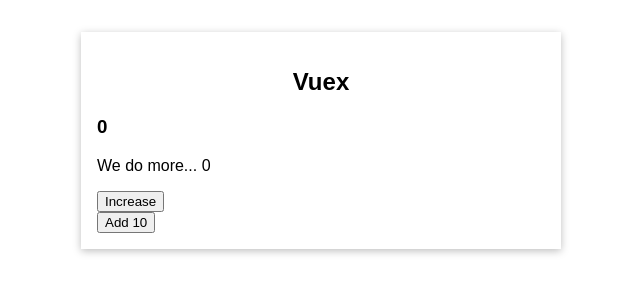
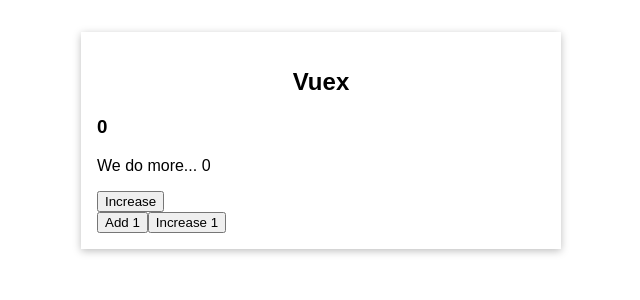
Before and after one commit to lemanfoetra/VUE-09-VUEX, a Vue app: page / in a window 1280 px wide. Shown: the top 300 px of the page, without its empty margins (319-959 px from the left). Built offline with nearby package versions, Linux system fonts and the light colour scheme.

Commit message:
Menggunakan mapper heler [mapGetters, mapActions]

```diff
--- a/src/components/ChangeCounter.vue
+++ b/src/components/ChangeCounter.vue
@@ -1,15 +1,19 @@
 <template>
     <div>
-        <button @click="addOne()">Add 10</button>
+        <button @click="increment()">Add 1</button>
+        <button @click="increase({ value: 1 })">Increase 1</button>
     </div>
 </template>
 
 <script>
+import { mapActions } from 'vuex'
+
 export default {
     methods: {
-        addOne() {
-            this.$store.dispatch('increment')
-        }
+        // addOne() {
+        //     this.$store.dispatch('increment')
+        // }
+        ...mapActions(['increment', 'increase'])
     },
 };
 </script>
--- a/src/components/TheCounter.vue
+++ b/src/components/TheCounter.vue
@@ -1,15 +1,18 @@
 <template>
     <div>
-        <h3>{{ counter }}</h3>
+        <h3>{{ finalCounter }}</h3>
     </div>
 </template>
 
 <script>
+import { mapGetters } from 'vuex';
+
 export default {
     computed: {
-        counter() {
-            return this.$store.getters.finalCounter;
-        }
+        // counter() {
+        //     return this.$store.getters.finalCounter;
+        // }
+        ...mapGetters(['finalCounter'])
     },
 };
 </script>
--- a/src/main.js
+++ b/src/main.js
@@ -19,10 +19,10 @@
     },
     actions: {
         increment(context) { // nama method action bisa sama dengan mutation
-            console.log(context);
-            setTimeout(function () {
+            // console.log(context);
+            // setTimeout(function () {
                 context.commit('increment') // memanggil method mutation
-            }, 2000);
+            // }, 2000);
         },
         increase(context, payload) {
             context.commit('increase', payload)
```
Also changed, not shown: NOTE.txt.
